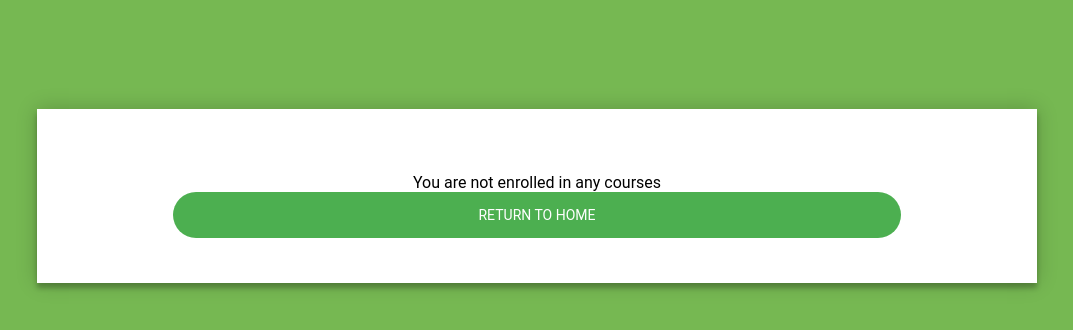
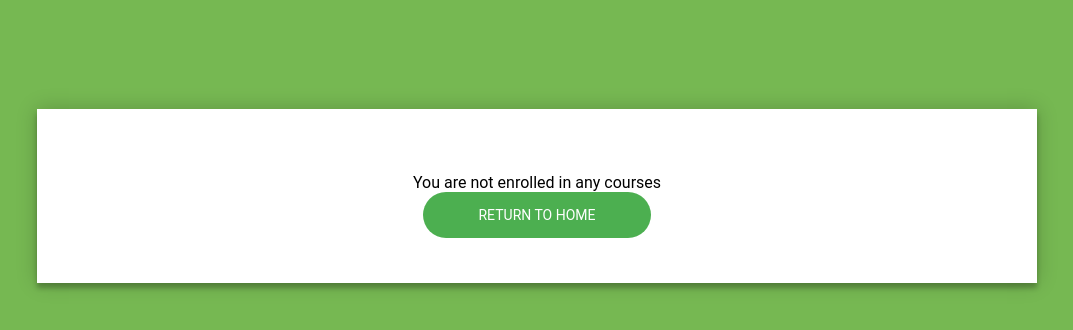
Before and after one commit to shishu1998/CourseRatingProject, a Flask app: template templates/rate.html in a window 1280 px wide. Shown: the top 330 px of the page, without its empty margins (103-1176 px from the left). Run offline with Flask 2, Linux system fonts and the light colour scheme; the template is opened without the code that fills it, so the values that code supplies are empty.

Commit message:
Update rate.css

```diff
--- a/static/css/rate.css
+++ b/static/css/rate.css
@@ -36,6 +36,6 @@ select#selectCourse{
     width: 300px;
 }
 
-input#submitButton{
+input#submitButton, button{
     width:25%;
 }
```
